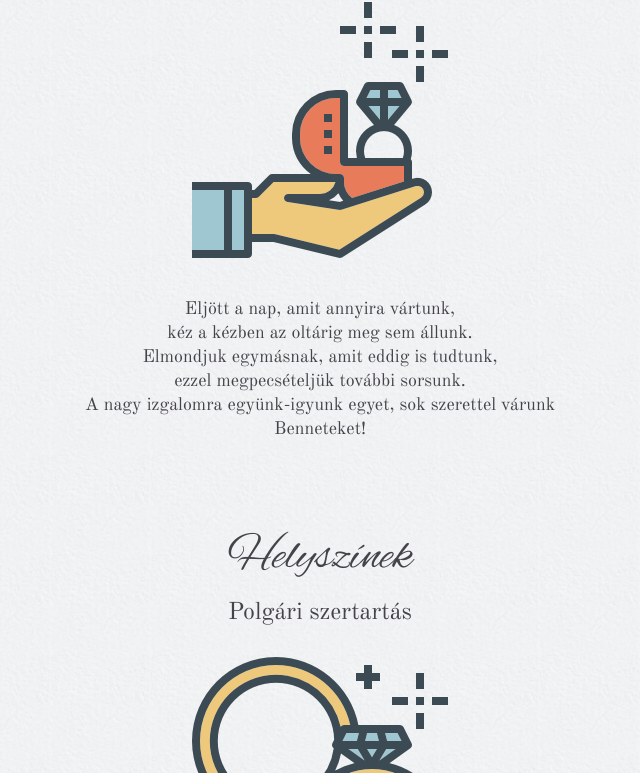
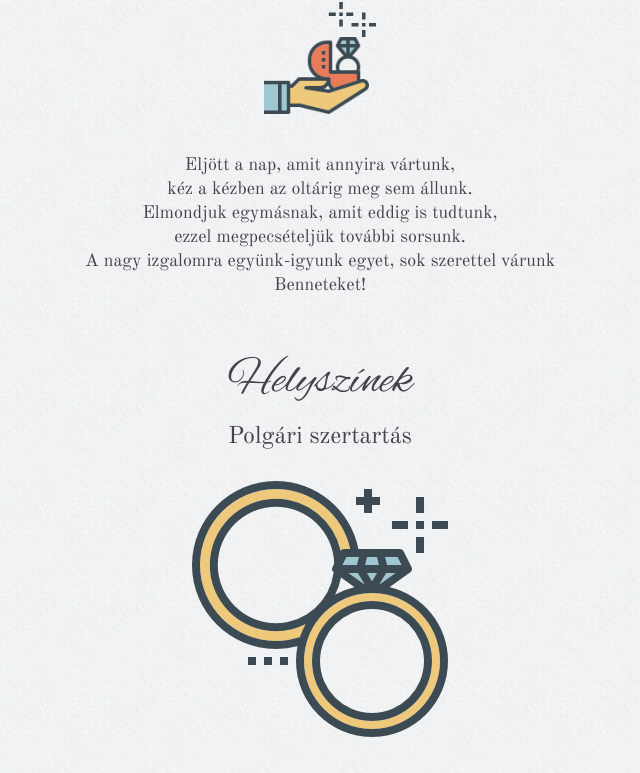
Before and after one commit to majorzslt/wedding-timi-zsolt, a plain HTML site: page index.html in a window 1280 px wide. Shown: the part 830-1603 px from the top of the page, without its empty margins (320-960 px from the left). Drawn offline with nearby package versions, Linux system fonts and the light colour scheme.

Commit message:
add css quotation styles

```diff
--- a/main.css
+++ b/main.css
@@ -146,3 +146,21 @@ a:hover {
   vertical-align: middle;
   margin: 0 .5rem
 }
+
+
+
+/*-------------------------
+          QUOTATION
+-------------------------*/
+
+
+
+/* img size */
+.quotation img {
+  height: 7rem;
+}
+
+/* remove extra bottom margin */
+.quotation p:last-child {
+  margin-bottom: 0;
+}
```
